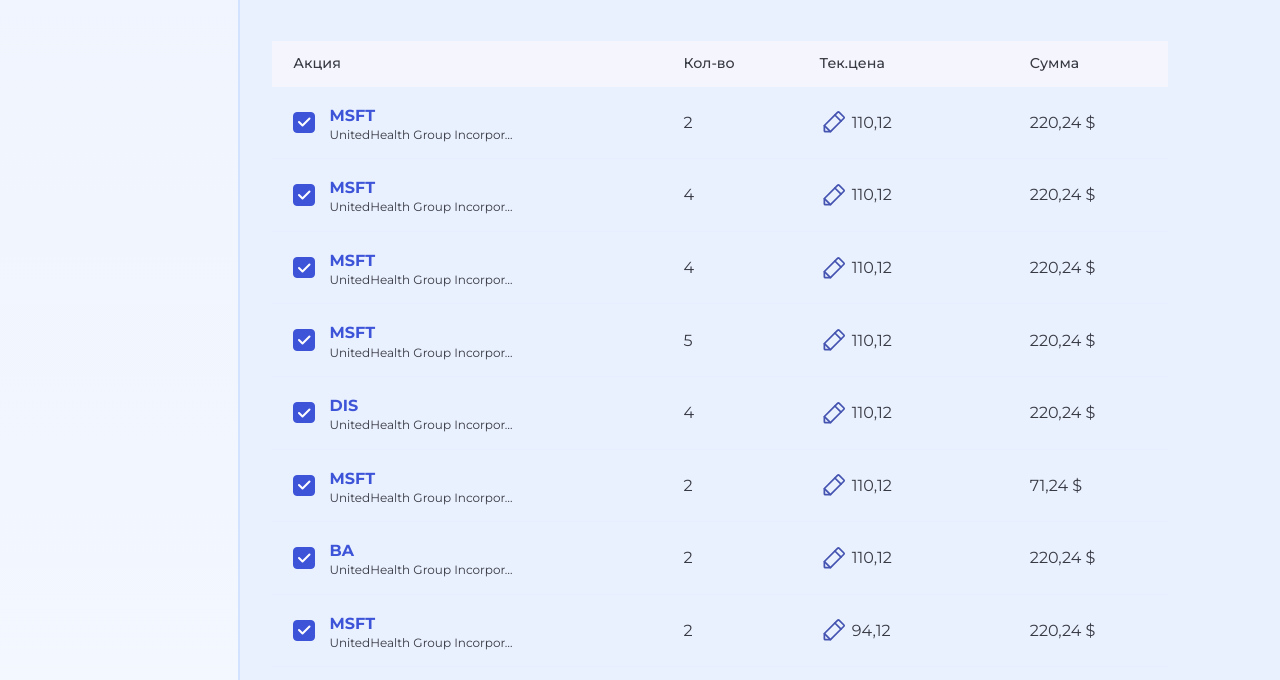
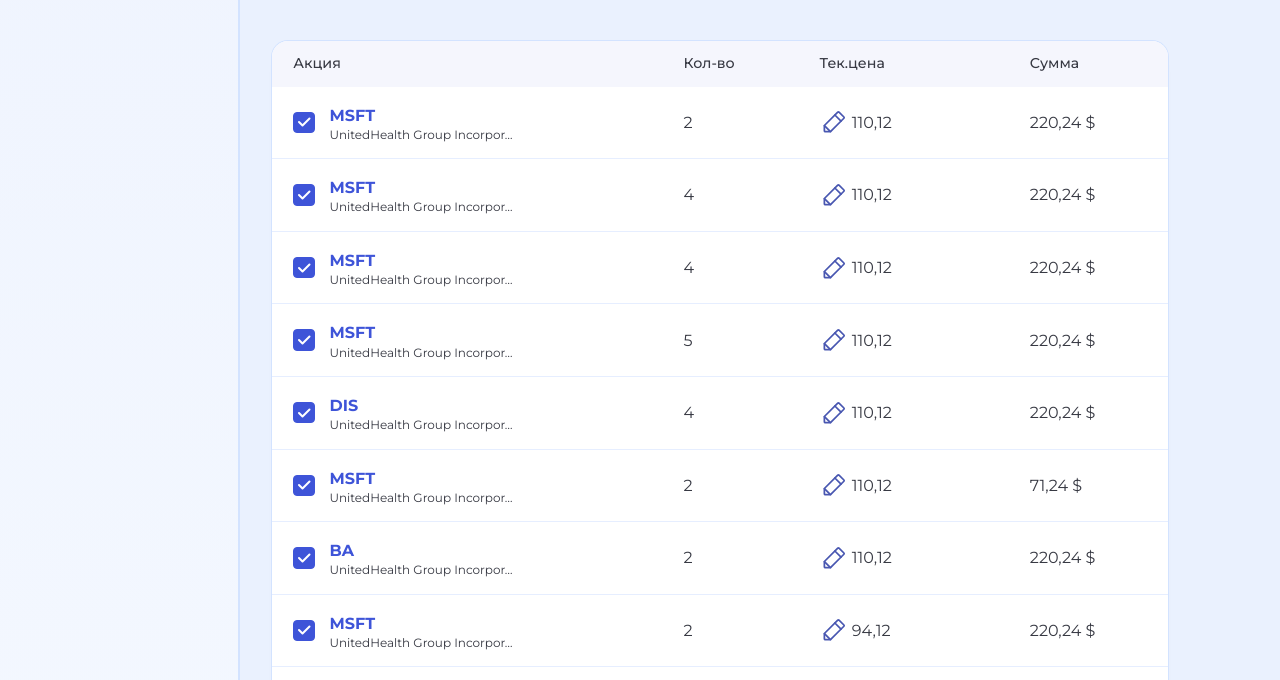
Before and after one commit to Ankhena/BeatMarket, a website: page BeatMarket/advisorBuyStocks.html in a window 1280 px wide. Shown: the part 501-1181 px from the top of the page. Drawn offline with Linux system fonts and the light colour scheme.

Commit message:
Скругление у таблиц

```diff
--- a/BeatMarket/advisorBuyStocks.html
+++ b/BeatMarket/advisorBuyStocks.html
@@ -219,7 +219,7 @@
           <p class="buy-stocks__index"><span class="bright">$ 5 471,15</span><span> / $ 11 500</span></p>
         </div>
         <div class="table-wrap">
-          <table class="table">
+          <table class="table table--radius">
             <tbody>
             <tr class="table__title-tr">
               <th>Акция</th>
```
Also changed, not shown: BeatMarket/advisorInvestment.html (+1 -1 lines), src/advisorBuyStocks.html (+1 -1 lines), src/advisorInvestment.html (+1 -1 lines), src/advisorSellStocks.html (+1 -1 lines).
